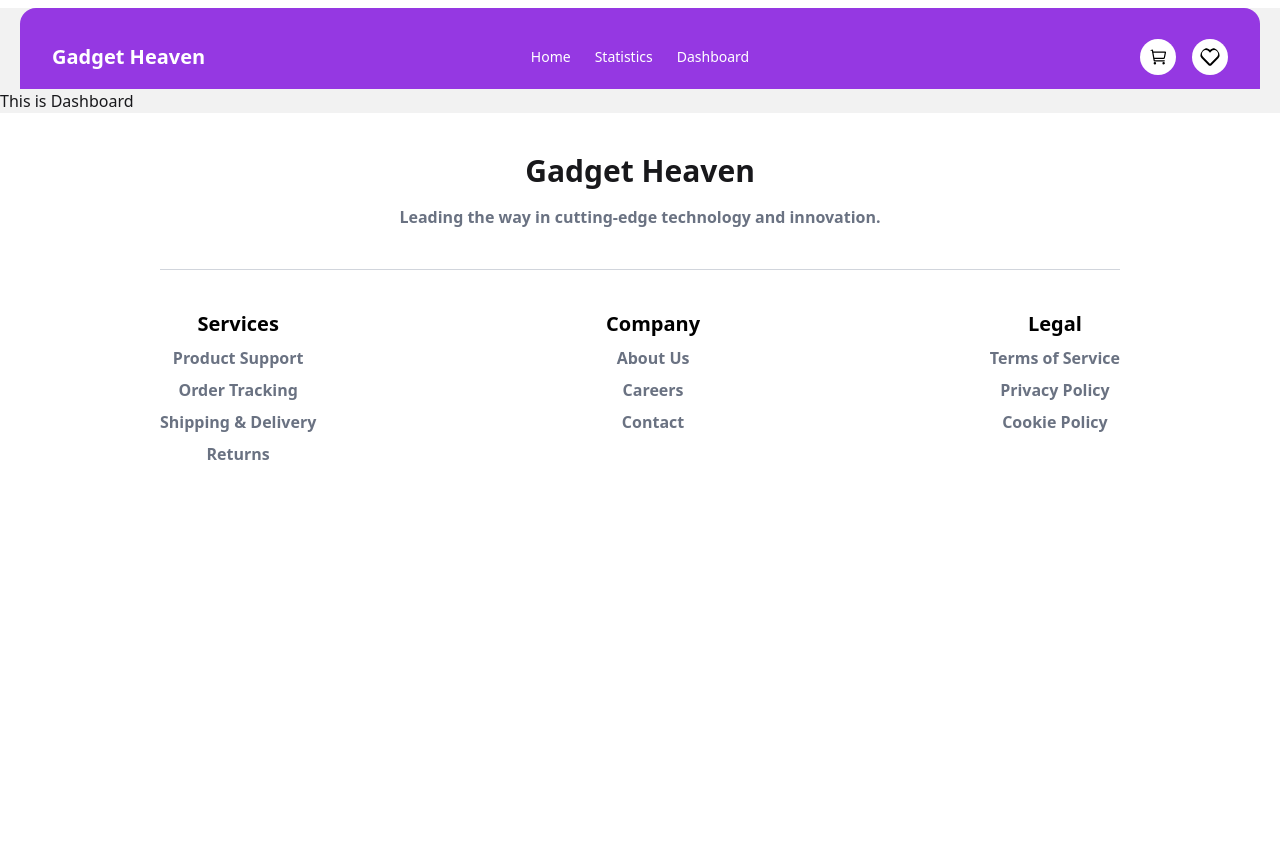
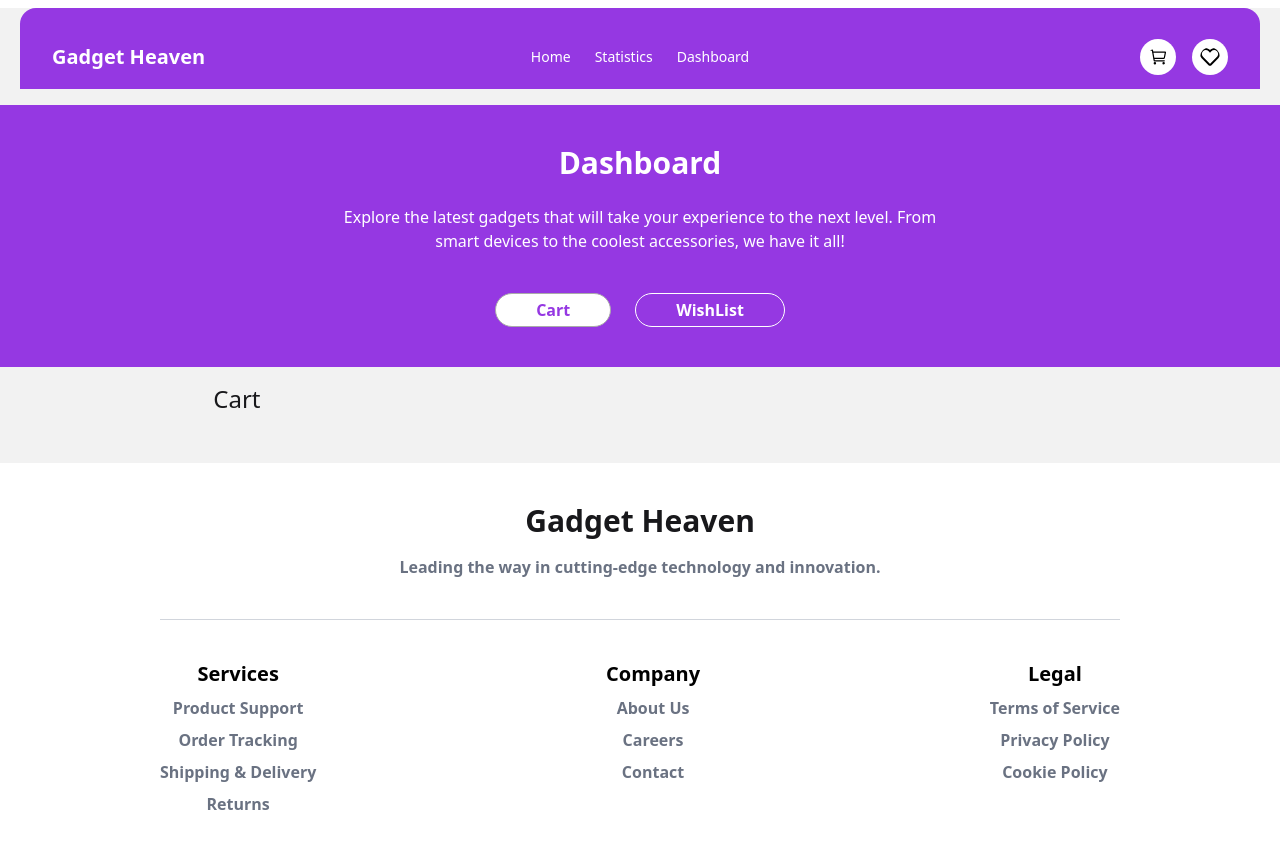
Before and after one commit to programming-hero-web-course-4/b10a8-gadget-heaven-emonShimoul, a React (Vite) app: page /dashboard in a window 1280 px wide. Shown: the top 848 px of the page. Before the commit the page ends 800 px from the top, so only its background shows below. Built offline with nearby package versions, Linux system fonts and the light colour scheme.

Commit message:
implement dashboard design

```diff
--- a/package.json
+++ b/package.json
@@ -17,6 +17,7 @@
     "react-dom": "^18.3.1",
     "react-icons": "^5.4.0",
     "react-router-dom": "^7.1.3",
+    "react-tabs": "^6.1.0",
     "sort-by": "^0.0.2",
     "tailwindcss": "^4.0.0"
   },
--- a/src/components/Dashboard/Dashboard.jsx
+++ b/src/components/Dashboard/Dashboard.jsx
@@ -1,7 +1,38 @@
+import { Tab, Tabs, TabList, TabPanel } from "react-tabs";
+import "react-tabs/style/react-tabs.css";
+
 const Dashboard = () => {
   return (
     <div>
-      <h2>This is Dashboard</h2>
+      <Tabs className="mb-12">
+        <div className="bg-[#9538E2] py-10 my-4">
+          <div className="text-center text-white mb-10">
+            <h2 className="text-3xl font-bold mb-6">Dashboard</h2>
+            <p className="w-1/2 mx-auto">
+              Explore the latest gadgets that will take your experience to the
+              next level. From smart devices to the coolest accessories, we have
+              it all!
+            </p>
+          </div>
+          <TabList className=" flex justify-center items-center gap-6">
+            <Tab className="border border-white text-white px-10 py-1 rounded-full cursor-pointer font-bold">
+              Cart
+            </Tab>
+            <Tab className="border border-white text-white px-10 py-1 rounded-full cursor-pointer font-bold">
+              WishList
+            </Tab>
+          </TabList>
+        </div>
+
+        <div className="w-2/3 mx-auto">
+          <TabPanel>
+            <h2 className="text-2xl">Cart</h2>
+          </TabPanel>
+          <TabPanel>
+            <h2 className="text-2xl">WishList</h2>
+          </TabPanel>
+        </div>
+      </Tabs>
     </div>
   );
 };
--- a/src/index.css
+++ b/src/index.css
@@ -1,2 +1,8 @@
 @import "tailwindcss";
 @plugin "daisyui";
+
+.react-tabs__tab--selected {
+  border-radius: calc(infinity * 1px) !important;
+  border-color: none !important;
+  color: #9538e2 !important;
+}
```
Also changed, not shown: 1 other file (tests, documents, lock files or other folders).
